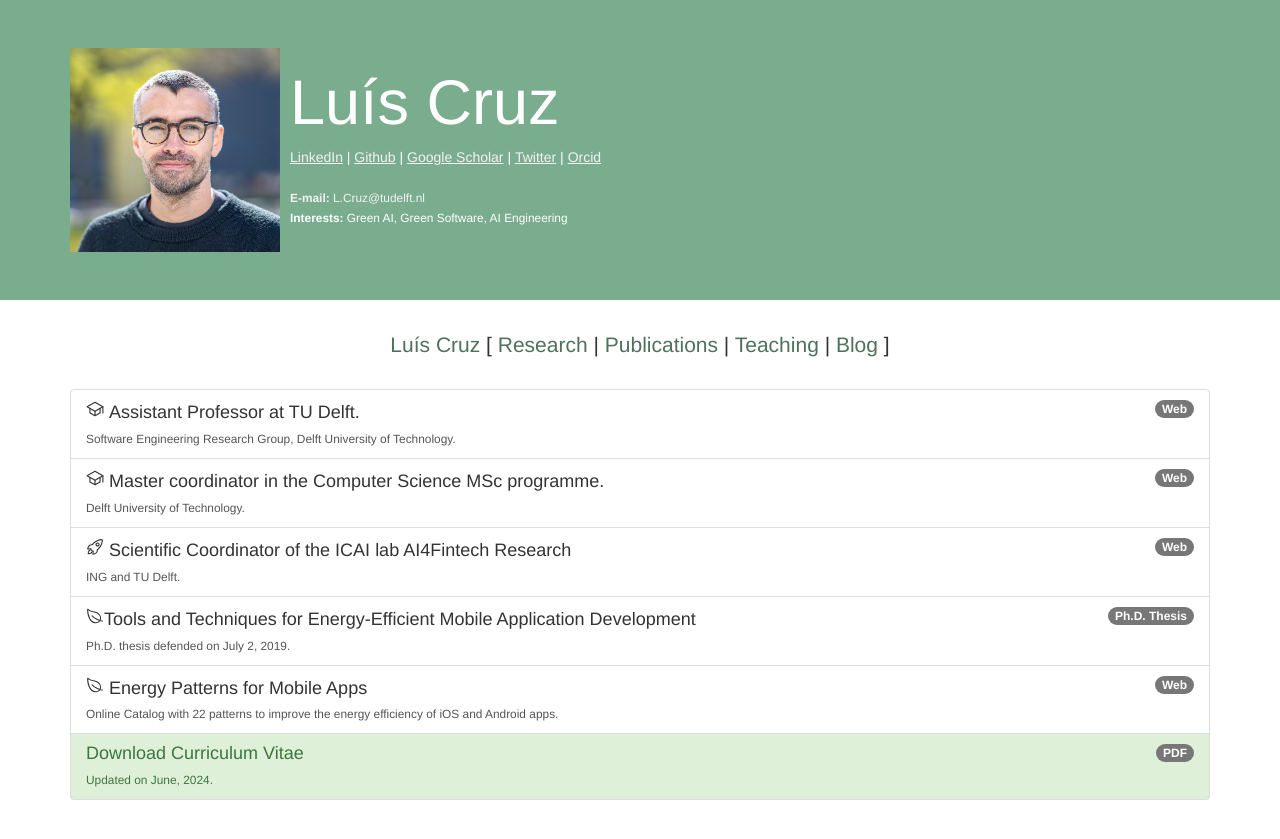
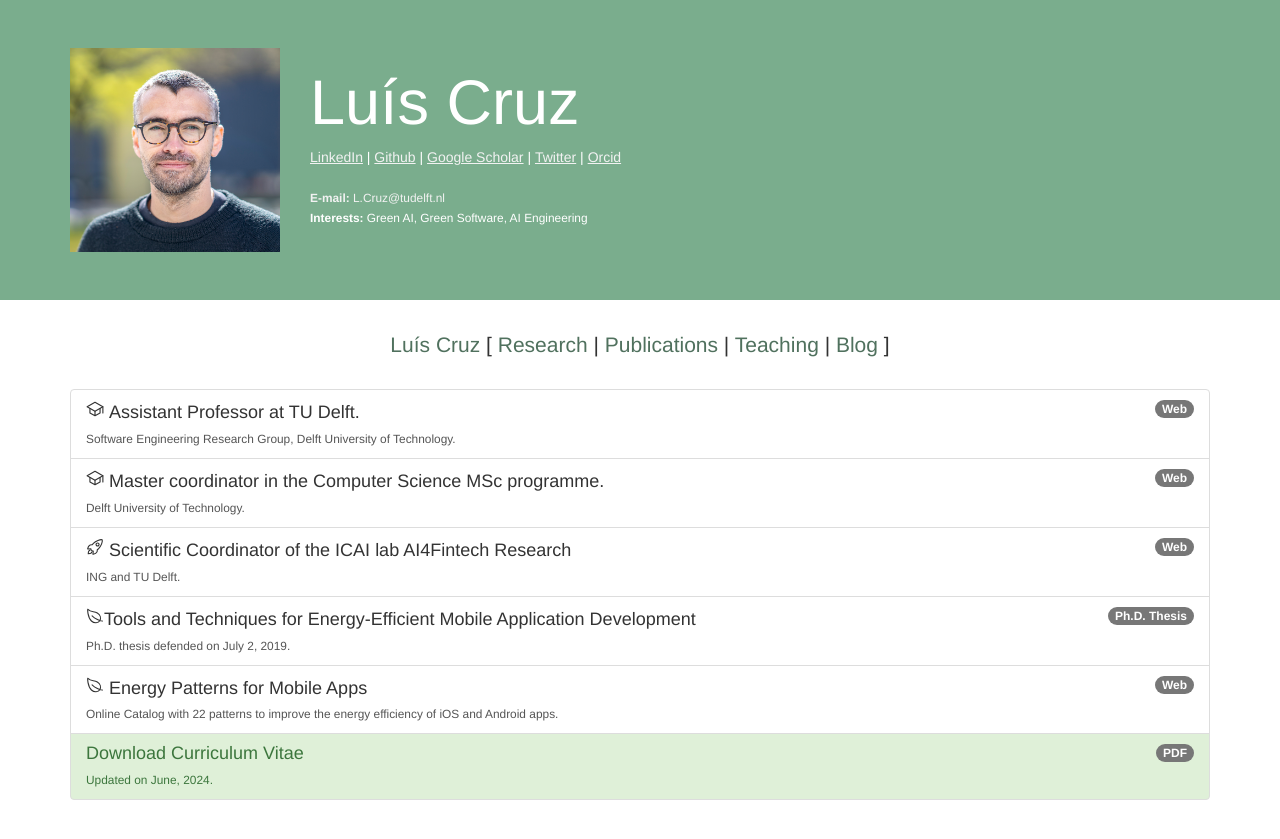
Before and after one commit to luiscruz/luiscruz.github.io, a Jekyll site: the page built from index.md, in a window 1280 px wide. Shown: the top 839 px of the page. Built offline with Jekyll 4.4.1, drawn with Linux system fonts in a browser that asks for light colours.

Commit message:
adjust profile picture

```diff
--- a/css/style.css
+++ b/css/style.css
@@ -73,6 +73,11 @@
     font-weight: 500;
 }
 
+#profile-picture{
+    width: 220px;
+    margin-right: 20px;
+}
+
 #post{
 /*    background-color: cyan;*/
 }
--- a/index.md
+++ b/index.md
@@ -5,7 +5,7 @@
 <div id='jumbotron' class="jumbotron">
 		<div class='container'>
 	      <div class="media">
-	      <img class="media-object pull-left" width="220px" src="img/profile.png"/>
+	      <img id="profile-picture" class="media-object pull-left"  src="img/profile.png"/>
 	      <div class="media-body"><h1 class="">Luís Cruz</h1>
 <span id="social-links">
 			  <a class="" target='_blank' role="button" href="https://www.linkedin.com/in/luismirandacruz">
```
